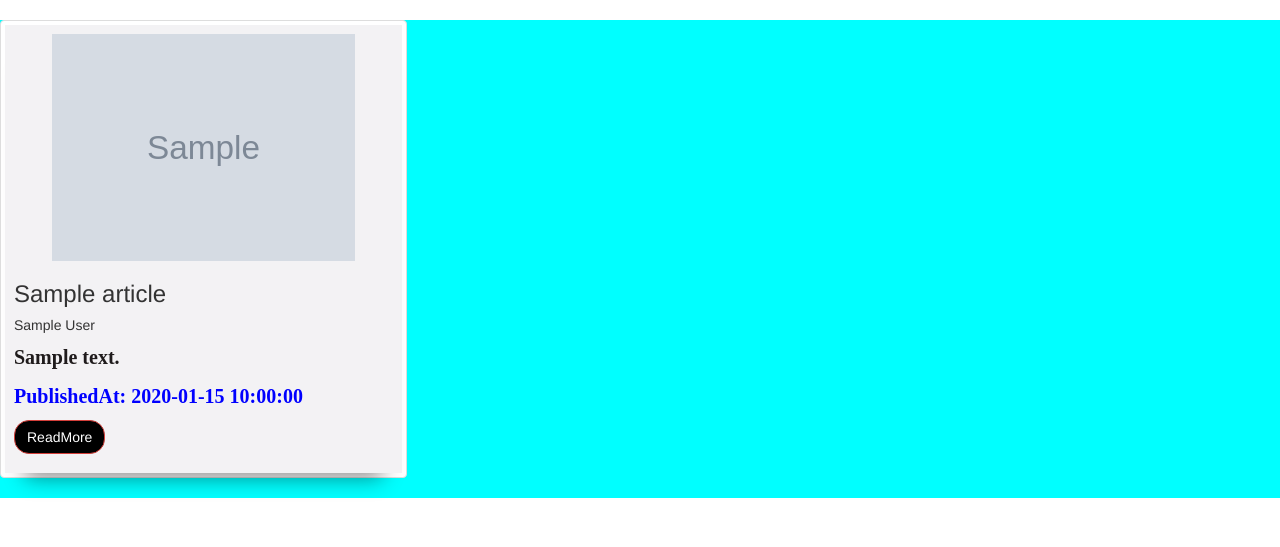
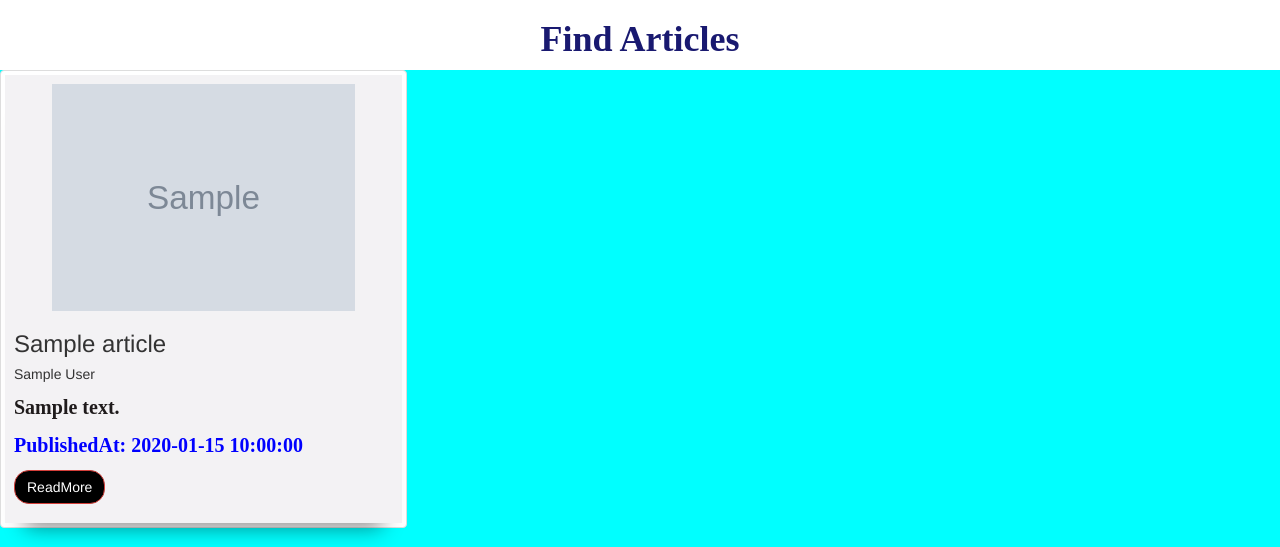
Before and after one commit to catherinekimani/News_application, a Flask app: template app/templates/articles.html in a window 1280 px wide. Shown: the part 52-599 px from the top of the page. Run offline with Flask 2, Linux system fonts and the light colour scheme; the template is opened without the code that fills it: most values are stand-ins (such as "Sample title", 1, 10 or a date in 2020); grey boxes marked "Sample" are stand-in pictures; some libraries are stand-ins or nearby versions.

Commit message:
heading to articles

```diff
--- a/app/templates/articles.html
+++ b/app/templates/articles.html
@@ -5,5 +5,6 @@
 {% include 'navbar.html' %}
 {% endblock %}
 {% block content %}
+<h1 style="color: midnightblue;">Find Articles </h1>
     {{ macro.displayArticlesList(articles)}}
 {% endblock %}
```
